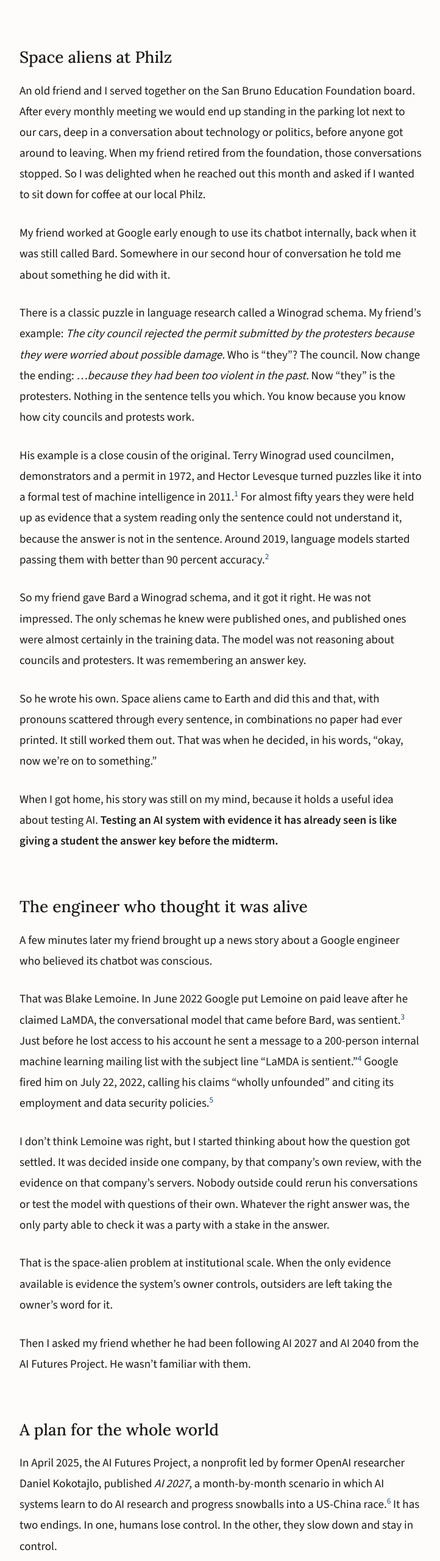
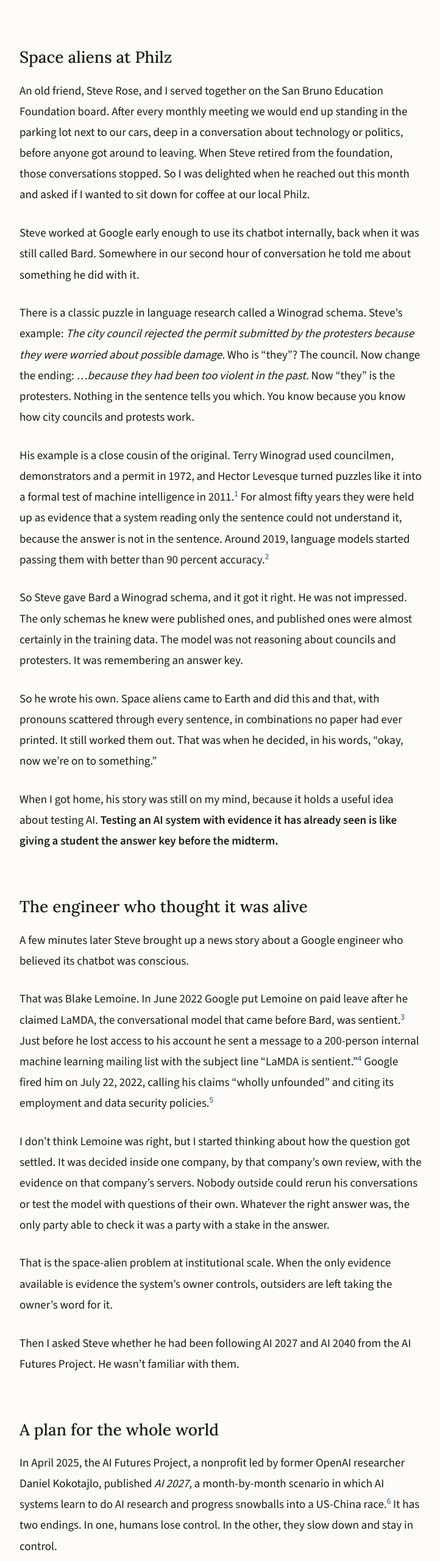
Before and after one commit to stonemonk2/scottcurtner, a plain HTML site: page articles/ai-2040-governance/index.html in a window 1280 px wide. Shown: the part 1120-3680 px from the top of the page at 61% size, without its empty margins (278-1000 px from the left). Drawn offline with nearby package versions, Linux system fonts and the light colour scheme.

Commit message:
AI 2040 post: name Steve Rose, with his permission
Steve agreed to be named. His full name appears at first mention and in
the closing thanks; elsewhere "my friend" becomes "Steve". Text-only
change, no structural or selector changes.

Co-Authored-By: Claude Opus 5.5 <noreply@anthropic.com>
Claude-Session: https://claude.ai/code/session_01KC4XFdGv4TPXTakjboq8jq

```diff
--- a/articles/ai-2040-governance/index.html
+++ b/articles/ai-2040-governance/index.html
@@ -295,15 +295,15 @@
 
     <h2>Space aliens at Philz</h2>
 
-    <p>An old friend and I served together on the San Bruno Education Foundation board. After every monthly meeting we would end up standing in the parking lot next to our cars, deep in a conversation about technology or politics, before anyone got around to leaving. When my friend retired from the foundation, those conversations stopped. So I was delighted when he reached out this month and asked if I wanted to sit down for coffee at our local Philz.</p>
+    <p>An old friend, Steve Rose, and I served together on the San Bruno Education Foundation board. After every monthly meeting we would end up standing in the parking lot next to our cars, deep in a conversation about technology or politics, before anyone got around to leaving. When Steve retired from the foundation, those conversations stopped. So I was delighted when he reached out this month and asked if I wanted to sit down for coffee at our local Philz.</p>
 
-    <p>My friend worked at Google early enough to use its chatbot internally, back when it was still called Bard. Somewhere in our second hour of conversation he told me about something he did with it.</p>
+    <p>Steve worked at Google early enough to use its chatbot internally, back when it was still called Bard. Somewhere in our second hour of conversation he told me about something he did with it.</p>
 
-    <p>There is a classic puzzle in language research called a Winograd schema. My friend&rsquo;s example: <em>The city council rejected the permit submitted by the protesters because they were worried about possible damage.</em> Who is &ldquo;they&rdquo;? The council. Now change the ending: <em>&hellip;because they had been too violent in the past.</em> Now &ldquo;they&rdquo; is the protesters. Nothing in the sentence tells you which. You know because you know how city councils and protests work.</p>
+    <p>There is a classic puzzle in language research called a Winograd schema. Steve&rsquo;s example: <em>The city council rejected the permit submitted by the protesters because they were worried about possible damage.</em> Who is &ldquo;they&rdquo;? The council. Now change the ending: <em>&hellip;because they had been too violent in the past.</em> Now &ldquo;they&rdquo; is the protesters. Nothing in the sentence tells you which. You know because you know how city councils and protests work.</p>
 
     <p>His example is a close cousin of the original. Terry Winograd used councilmen, demonstrators and a permit in 1972, and Hector Levesque turned puzzles like it into a formal test of machine intelligence in 2011.<sup><a href="#fn1" id="ref1">1</a></sup> For almost fifty years they were held up as evidence that a system reading only the sentence could not understand it, because the answer is not in the sentence. Around 2019, language models started passing them with better than 90 percent accuracy.<sup><a href="#fn2" id="ref2">2</a></sup></p>
 
-    <p>So my friend gave Bard a Winograd schema, and it got it right. He was not impressed. The only schemas he knew were published ones, and published ones were almost certainly in the training data. The model was not reasoning about councils and protesters. It was remembering an answer key.</p>
+    <p>So Steve gave Bard a Winograd schema, and it got it right. He was not impressed. The only schemas he knew were published ones, and published ones were almost certainly in the training data. The model was not reasoning about councils and protesters. It was remembering an answer key.</p>
 
     <p>So he wrote his own. Space aliens came to Earth and did this and that, with pronouns scattered through every sentence, in combinations no paper had ever printed. It still worked them out. That was when he decided, in his words, &ldquo;okay, now we&rsquo;re on to something.&rdquo;</p>
 
@@ -311,7 +311,7 @@
 
     <h2>The engineer who thought it was alive</h2>
 
-    <p>A few minutes later my friend brought up a news story about a Google engineer who believed its chatbot was conscious.</p>
+    <p>A few minutes later Steve brought up a news story about a Google engineer who believed its chatbot was conscious.</p>
 
     <p>That was Blake Lemoine. In June 2022 Google put Lemoine on paid leave after he claimed LaMDA, the conversational model that came before Bard, was sentient.<sup><a href="#fn3" id="ref3">3</a></sup> Just before he lost access to his account he sent a message to a 200-person internal machine learning mailing list with the subject line &ldquo;LaMDA is sentient.&rdquo;<sup><a href="#fn4" id="ref4">4</a></sup> Google fired him on July 22, 2022, calling his claims &ldquo;wholly unfounded&rdquo; and citing its employment and data security policies.<sup><a href="#fn5" id="ref5">5</a></sup></p>
 
@@ -319,7 +319,7 @@
 
     <p>That is the space-alien problem at institutional scale. When the only evidence available is evidence the system&rsquo;s owner controls, outsiders are left taking the owner&rsquo;s word for it.</p>
 
-    <p>Then I asked my friend whether he had been following AI 2027 and AI 2040 from the AI Futures Project. He wasn&rsquo;t familiar with them.</p>
+    <p>Then I asked Steve whether he had been following AI 2027 and AI 2040 from the AI Futures Project. He wasn&rsquo;t familiar with them.</p>
 
     <h2>A plan for the whole world</h2>
 
@@ -367,7 +367,7 @@
 
     <p>I am on the other side of this as well. I use Microsoft Copilot every day, in Word and Excel and on its own, and it has changed how I read systems I did not build. For example, on a recent review of a reporting process, I gave it a dozen SQL scripts and a dozen XML configuration files and asked it to explain, in plain business language, how a Python script used a JSON instruction file to bring them together into one process. Copilot can take in all of those files at once, which gets me to a working picture far faster than reading every file cold, and it is good at pointing out themes and the places that need more research.</p>
 
-    <p>But Copilot&rsquo;s explanation is where my testing starts. For that process, the critical step was taking samples and tracing them from their source through to the final report. That is my friend&rsquo;s test in audit form. The model gave me an account of how the process works, and I checked that account against data the model did not produce and could not have seen.</p>
+    <p>But Copilot&rsquo;s explanation is where my testing starts. For that process, the critical step was taking samples and tracing them from their source through to the final report. That is Steve&rsquo;s test in audit form. The model gave me an account of how the process works, and I checked that account against data the model did not produce and could not have seen.</p>
 
     <h2>No template is coming</h2>
 
@@ -401,9 +401,9 @@
 
     <p>The AI systems I find easiest to imagine governing well are the ones built to be checked: narrow, well-defined scope, verifiable outputs with clear instructions for reperformance, documented data lineage, and logic a person can interrogate and explain. I&rsquo;m optimistic, because I&rsquo;m already seeing AI tools chosen for that property at least as often as for their capability.</p>
 
-    <p>Lemoine&rsquo;s question was settled by the one party that could see the evidence. Which of the tools in your inventory could pass my friend&rsquo;s space-alien test today, and how would you know?</p>
+    <p>Lemoine&rsquo;s question was settled by the one party that could see the evidence. Which of the tools in your inventory could pass Steve&rsquo;s space-alien test today, and how would you know?</p>
 
-    <p><em>Thanks to my brilliant friend for the coffee, the space aliens, and the conversation that started this. I have learned a great deal from our conversations over the years, and I value every one of them.</em></p>
+    <p><em>Thanks to my brilliant friend Steve Rose for the coffee, the space aliens, and the conversation that started this. I have learned a great deal from our conversations over the years, and I value every one of them.</em></p>
 
     <div class="footnotes">
       <h2>Sources</h2>
```
